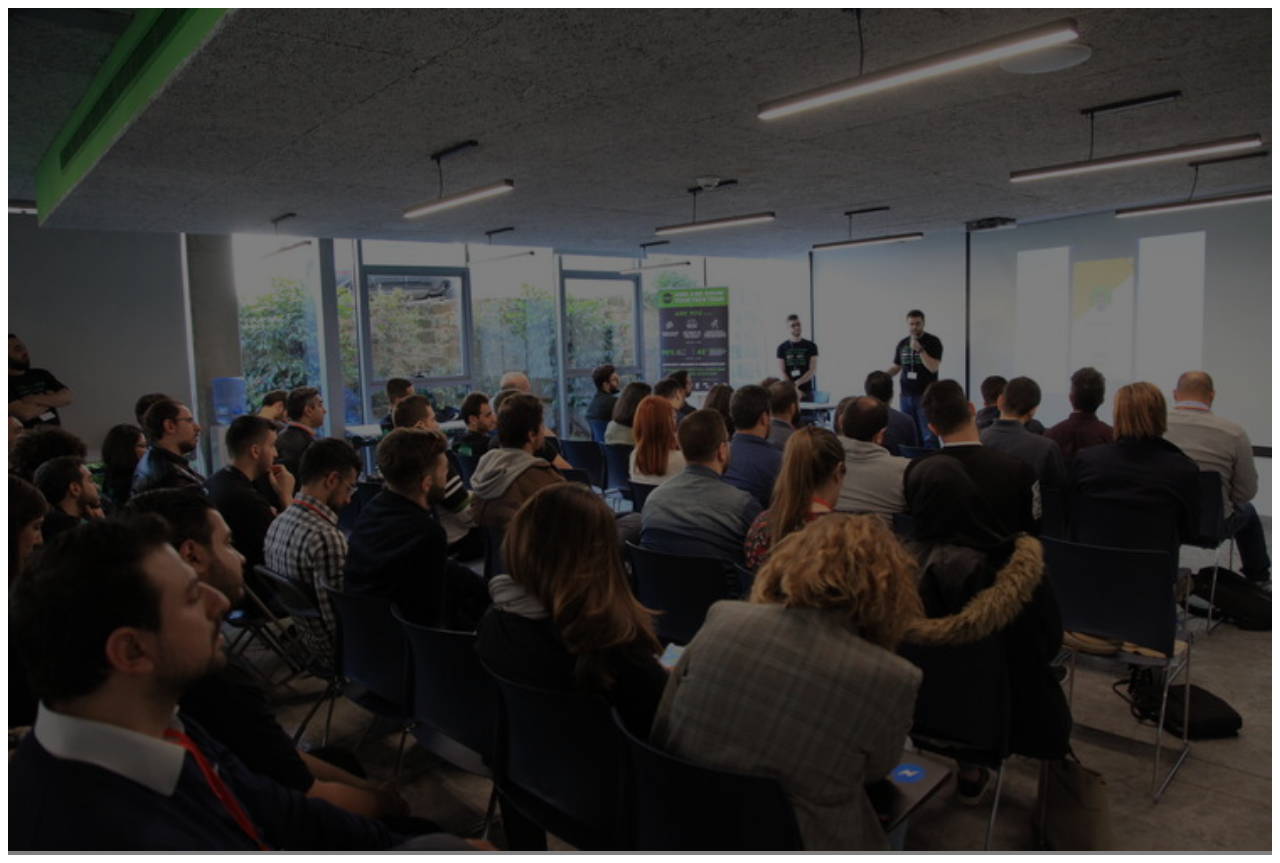
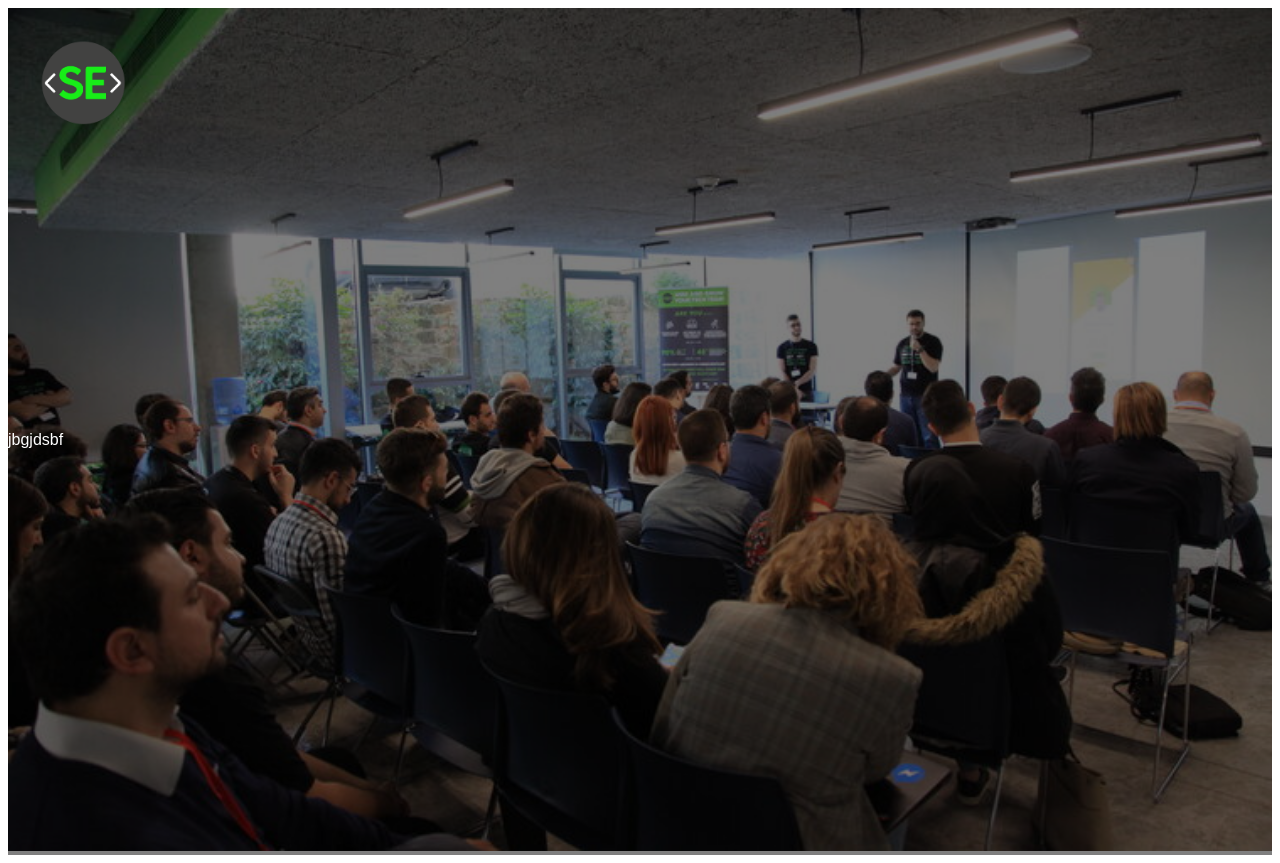
Before and after one commit to lynn-hnainy/SEFHome, a plain HTML site: page index.html in a window 1280 px wide. Drawn offline with Linux system fonts and the light colour scheme.

Commit message:
Dividing header and setting logo

```diff
--- a/index.html
+++ b/index.html
@@ -14,6 +14,19 @@
             <section class="header">
                 <img src="assets/background.jpeg" alt="">
                 <div class="black-shadow"></div>
+                <div class="content">
+                    <div class="top">
+                        <div class="logo">
+                            <a href="#">
+                                <img src="assets/SE-logo.png" alt="" width="100px">
+                            </a>
+                        </div>
+                        <div class="navbar">
+
+                        </div>
+                    </div>
+                    <div class="bottom">jbgjdsbf</div>
+                </div>
             </section>
     </body>
 </html>
--- a/styles/styles.css
+++ b/styles/styles.css
@@ -13,7 +13,6 @@ body{
 
 .header{
     width:100%;
-    min-height: 100%;
     position: relative;
 }
 
@@ -29,3 +28,45 @@ body{
     background-color: black;
     opacity: 0.5;
 }
+.content{
+    position: absolute;
+    top: 0;
+    left:0;
+    height: 100%;
+    width:100%;
+    display: flex;
+    flex-direction: column;
+    justify-content: space-between;
+}
+
+.content .top{
+    flex:1;
+    display: flex;
+    justify-content: flex-end;
+    align-items: flex-start;
+    align-content: center;
+}
+.content .top .logo{
+    flex:1;
+    max-height: 50%;
+    max-width: 50%;
+}
+.content .top .logo img{
+    width: 150px;
+    padding: 2rem 2rem;
+}
+.content .top .navbar{
+    flex:1;
+}
+.content .bottom{
+    flex:1;
+    color: white;
+}
+
+.logo{
+    margin-right:auto ;
+}
+.navbar{
+    color:white;
+    padding: 2rem 0;
+}
```
Also changed, not shown: 2 other files.
